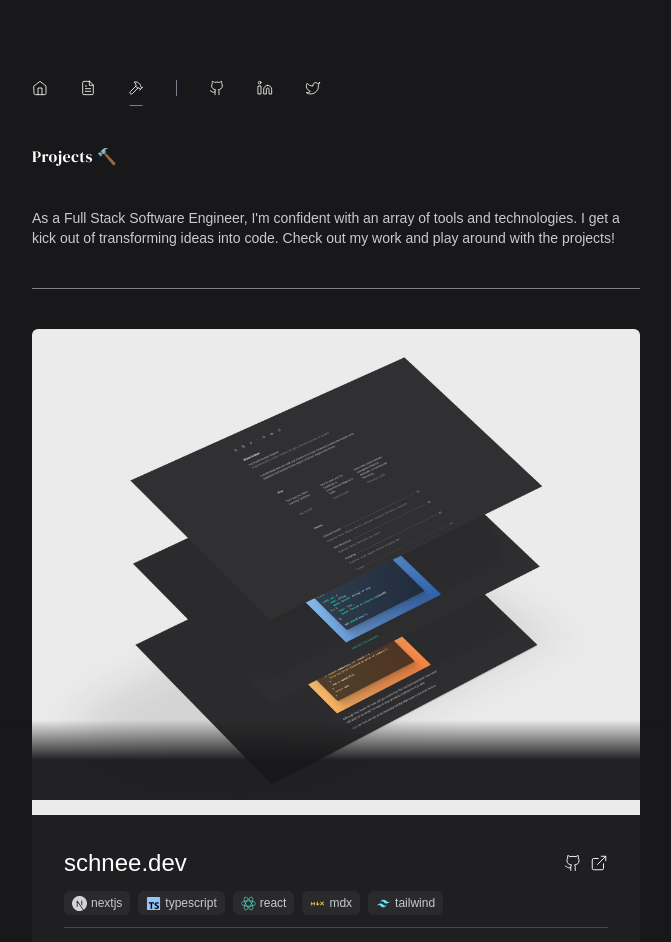
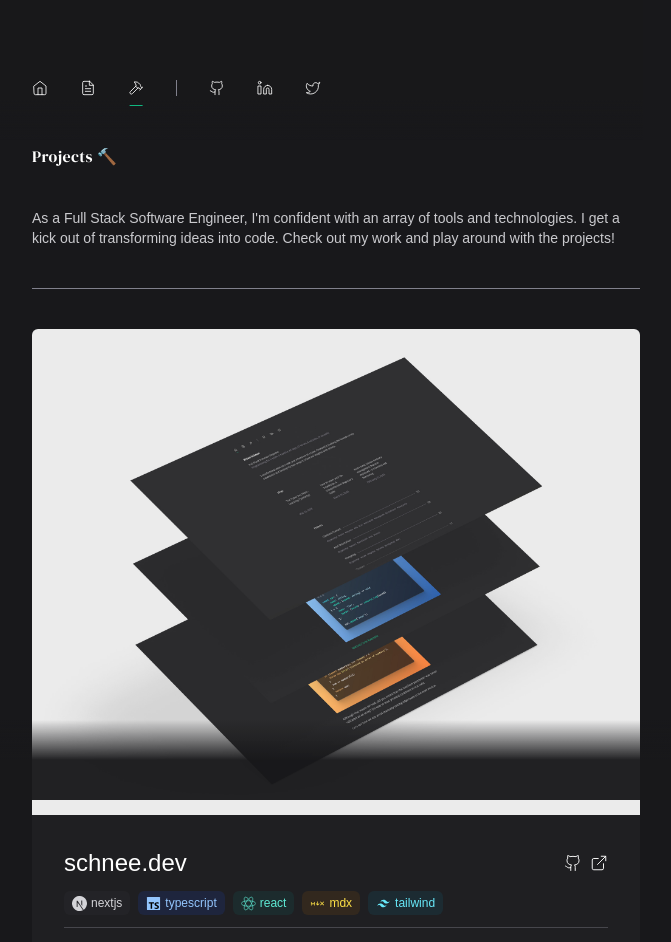
Before and after one commit to schneedotdev/schnee.dev, a Next.js app: page /projects in a window 1280 px wide. Shown: the top 942 px of the page, without its empty margins (304-975 px from the left). Built offline with nearby package versions, Linux system fonts and the light colour scheme; a web font is replaced by a local one.

Commit message:
tech icons/bg/color

```diff
--- a/app/projects/page.tsx
+++ b/app/projects/page.tsx
@@ -51,9 +51,12 @@ const Project = ({
           {technologies.map((tech, i) => {
             return (
               <li key={i}>
-                <div className="flex items-center gap-1 rounded-md bg-[#ffffff] bg-opacity-5 px-2 py-1 text-secondary">
+                <div
+                  className="flex items-center gap-1 rounded-md px-2 py-1 text-secondary"
+                  style={{ background: `var(--bg-${tech})` }}
+                >
                   <Icon name={tech} width={15} height={15} />
-                  <span>{tech}</span>
+                  <span style={{ color: `var(--${tech})` }}>{tech}</span>
                 </div>
               </li>
             );
```
